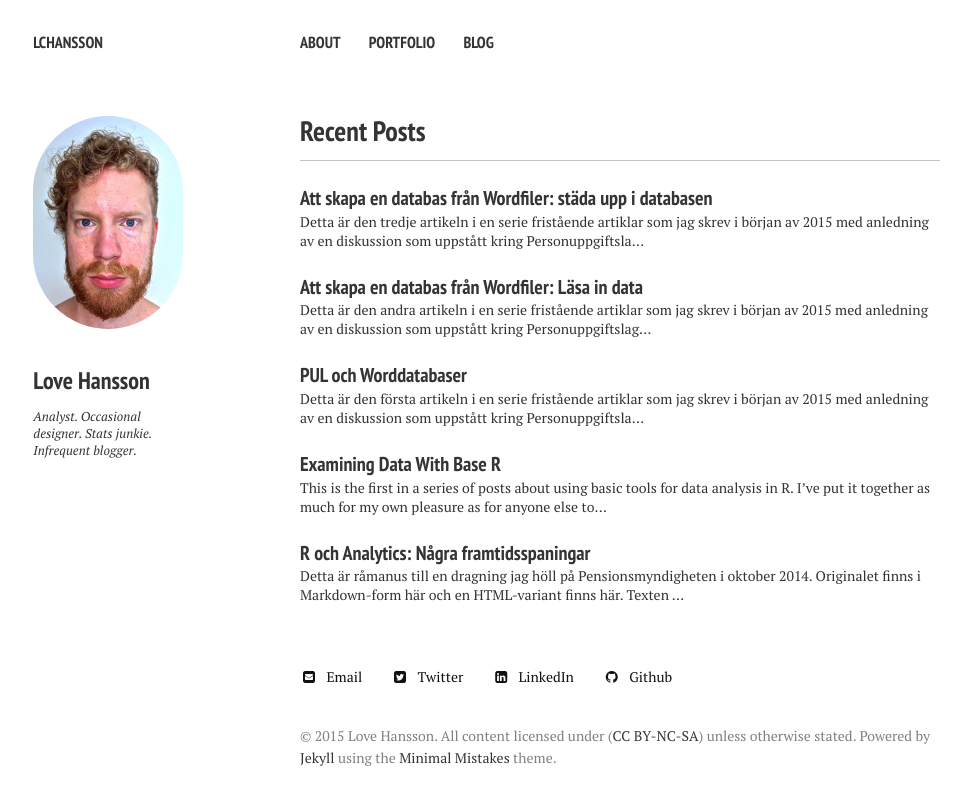
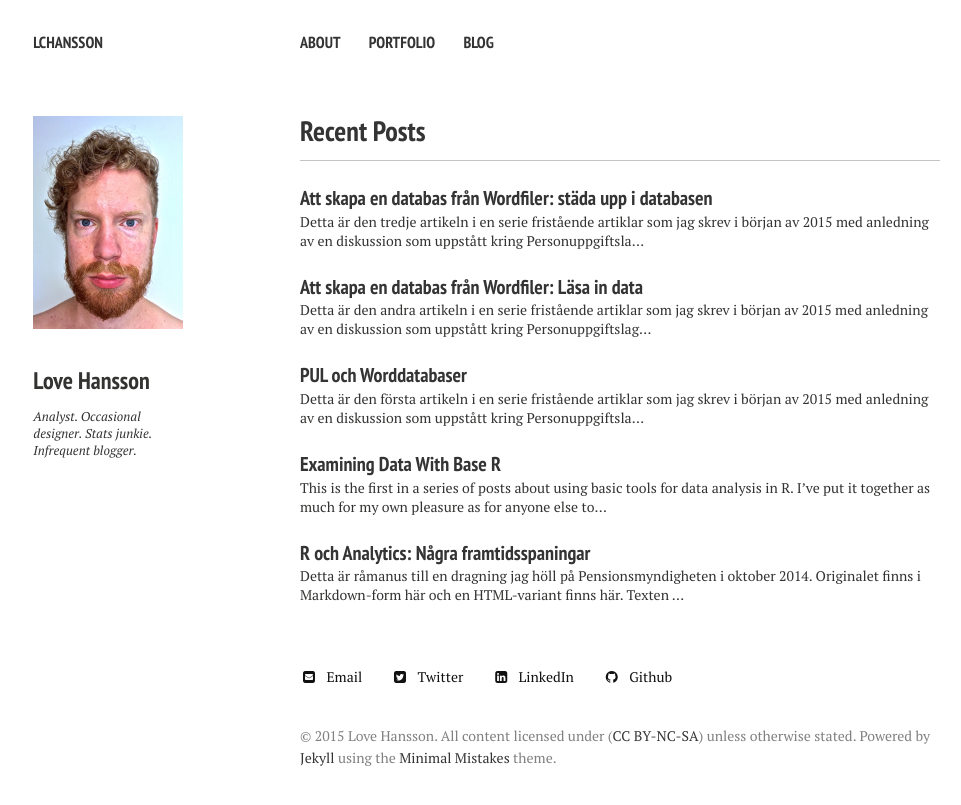
Before and after one commit to LCHansson/LCHansson.github.io, a Jekyll site: the page built from index.md, in a window 1280 px wide. Shown: the top 805 px of the page, without its empty margins (20-981 px from the left). Built offline with Jekyll 4.4.1, drawn with Linux system fonts in a browser that asks for light colours; nearby versions of some CDN libraries.

Commit message:
NO rounded corners for profile pic!

```diff
--- a/_sass/page.scss
+++ b/_sass/page.scss
@@ -392,7 +392,7 @@ $button-size: 1.5rem;
 	display: none;
 	.bio-photo {
 		max-width: 110px;
-		@include rounded(150px);
+//		@include rounded(150px);
 	}
 	@media #{$small} {
 		display: block;
```
